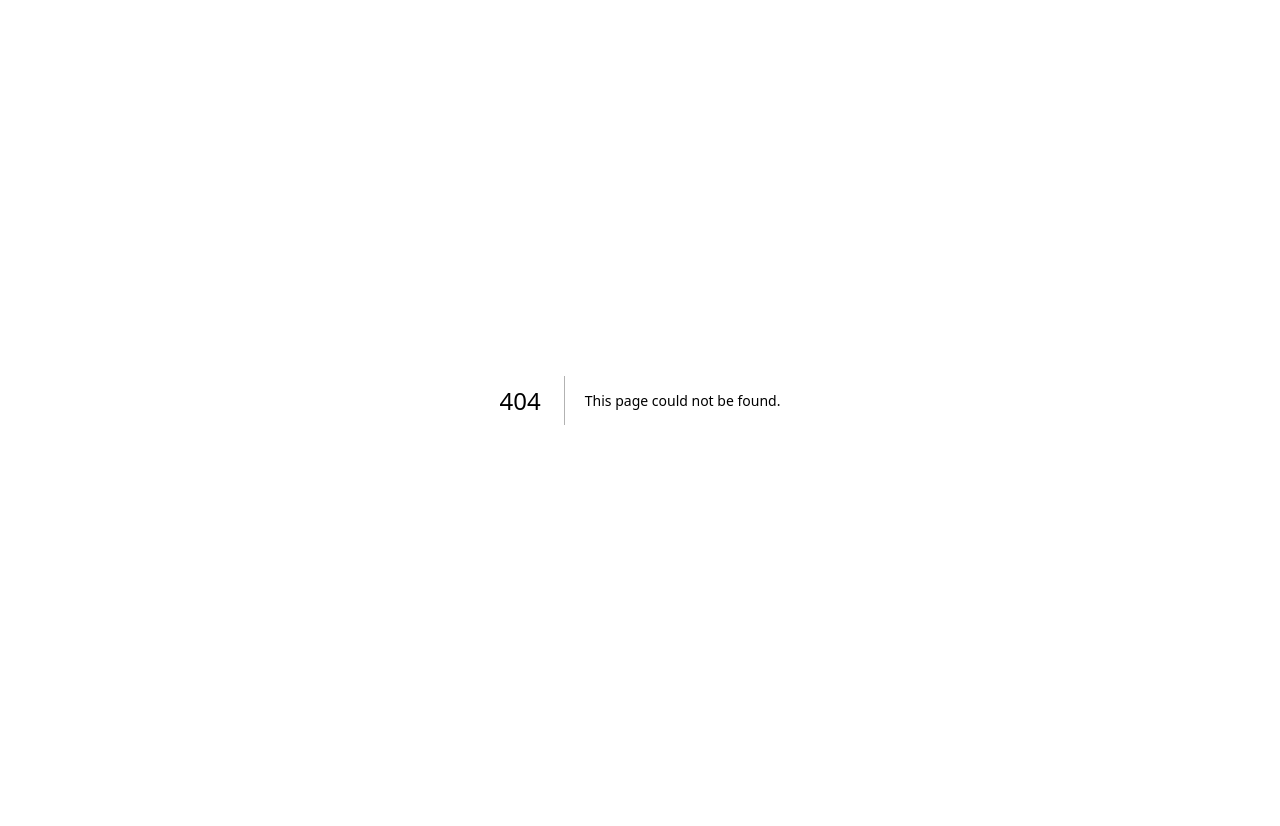
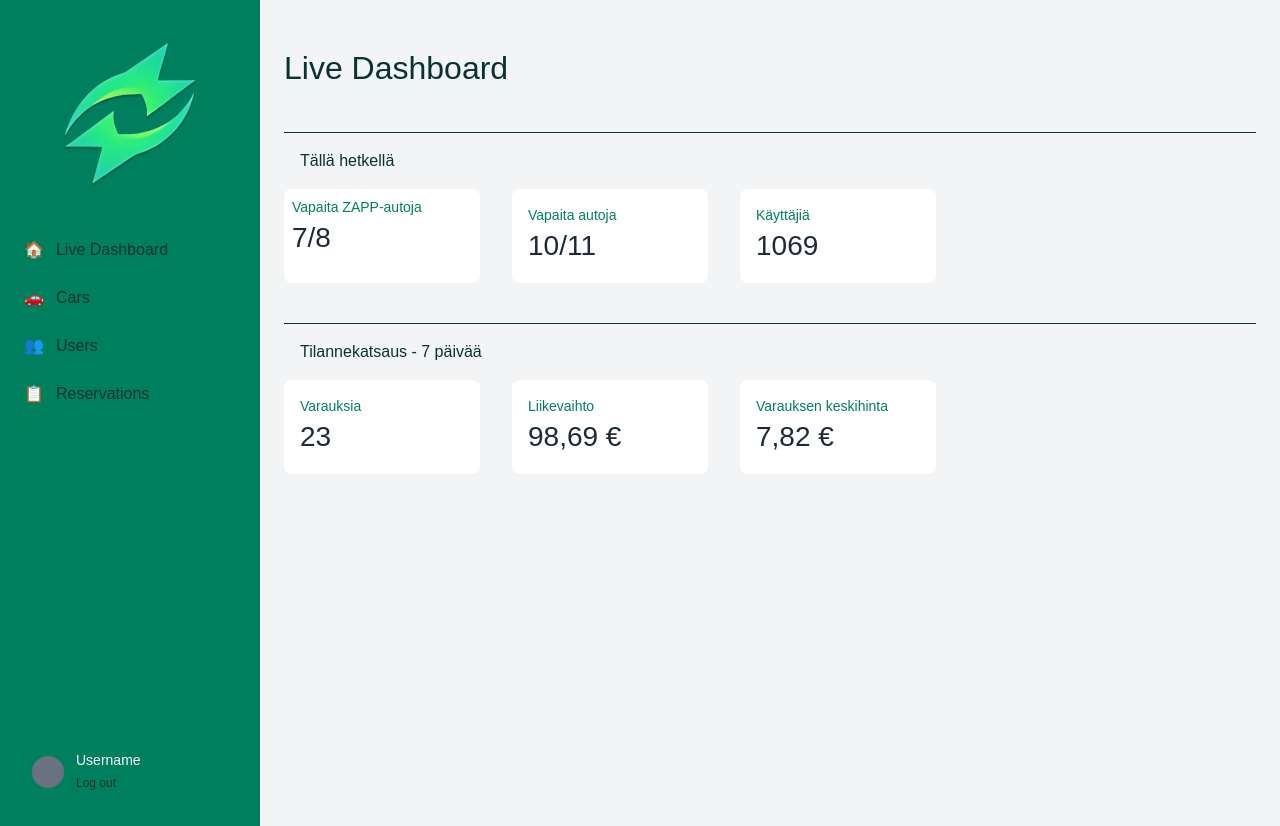
Before and after one commit to S1pi/Zapp-Next, a Next.js app: page /admin/dashboard in a window 1280 px wide. Before the commit this address had no page. Before the commit the page ends 800 px from the top, so only its background shows below. Built offline with nearby package versions, Linux system fonts and the light colour scheme.

Commit message:
Changed admin-dashboard route to be dashboard only

```diff
--- a/src/app/admin/layout.tsx
+++ b/src/app/admin/layout.tsx
@@ -6,7 +6,7 @@
 
 // Sidebar menu items
 const adminMenu = [
-  { name: "Live Dashboard", href: "/admin/live-dashboard", icon: "🏠" },
+  { name: "Live Dashboard", href: "/admin/dashboard", icon: "🏠" },
   // { name: "ZAPP-fleet", href: "/admin/zapp-fleet", icon: "⚡" },
   { name: "Cars", href: "/admin/cars", icon: "🚗" },
   { name: "Users", href: "/admin/users", icon: "👥" },
@@ -38,7 +38,9 @@
                   <Link
                     href={item.href}
                     className={`flex items-center p-2 text-[var(--color-seabed-green)] hover:text-[var(--color-aqua-gem)] hover:shadow-lg ${
-                  pathname === item.href ? "text-[var(--color-seabed-green)]" : "text-[var(--color-black-zapp)]"
+                      pathname === item.href
+                        ? "text-[var(--color-seabed-green)]"
+                        : "text-[var(--color-black-zapp)]"
                     }`}
                   >
                     <span className="mr-3">{item.icon}</span>
--- a/src/app/admin/page.tsx
+++ b/src/app/admin/page.tsx
@@ -3,7 +3,7 @@
 
 export default function Admin() {
   // Redirect to Live Dashboard by default
-  redirect("/admin/live-dashboard");
+  redirect("/admin/dashboard");
 
   // Fallback content (will only show if redirect fails)
   return <div>Welcome to ZAPP Admin Dashboard</div>;
```
Also changed, not shown: src/app/admin/dashboard/page.tsx (renamed from src/app/admin/live-dashboard/page.tsx). Lines whose indentation alone changed are shown as unchanged.
